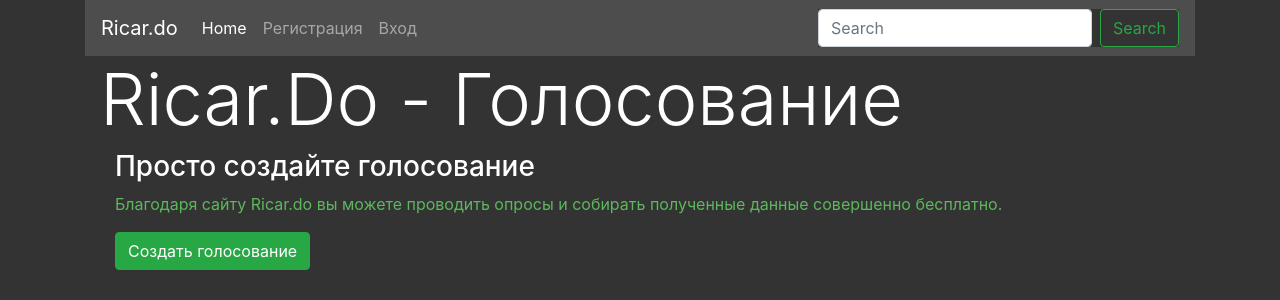
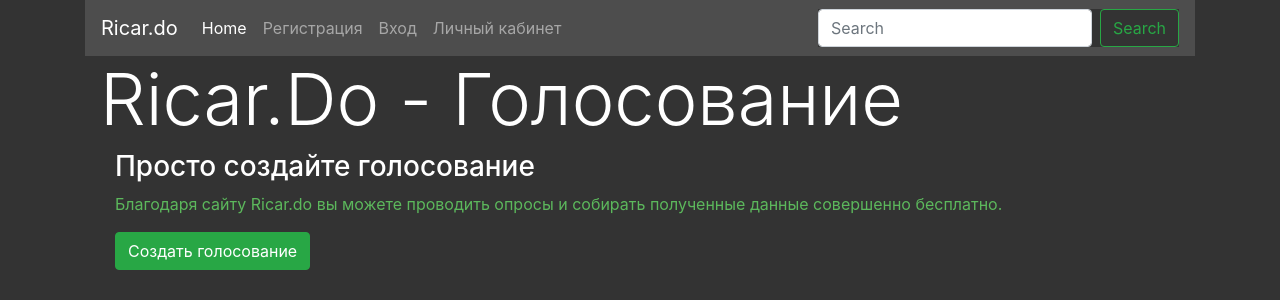
Before and after one commit to Gr0up10/Simple-votings-10, a Django app: page / in a window 1280 px wide. Shown: the top 300 px of the page. Run offline with Django 3.2, Linux system fonts and the light colour scheme; data comes from the database, SQL or seed files in the repository; some libraries are stand-ins or nearby versions.

Commit message:
Replace base_menu.html

```diff
--- a/views/templates/base_menu.html
+++ b/views/templates/base_menu.html
@@ -28,6 +28,10 @@
         <li class="nav-item">
         <a class="nav-link" href="/login">Вход</a>
       </li>
+       </li>
+        <li class="nav-item">
+        <a class="nav-link" href="/User">Личный кабинет</a>
+      </li>
     </ul>
     <form class="form-inline my-2 my-lg-0">
       <input class="form-control mr-sm-2" type="search" placeholder="Search" aria-label="Search">
```
